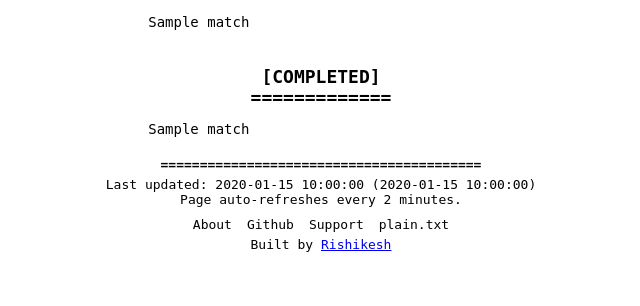
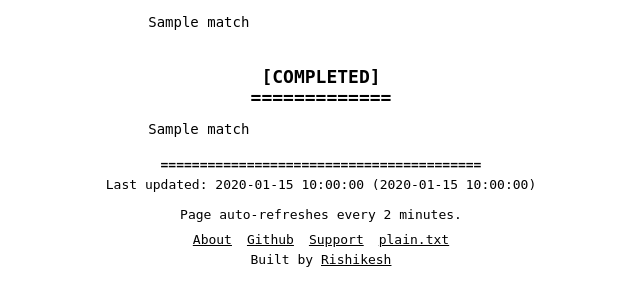
Before and after one commit to rishikeshsreehari/criclite, a FastAPI app: template app/templates/index.html in a window 1280 px wide. Shown: the part 259-565 px from the top of the page, without its empty margins (319-959 px from the left). Run offline with FastAPI, Linux system fonts and the light colour scheme; the template is opened without the code that fills it: most values are stand-ins (such as "Sample title", 1, 10 or a date in 2020); some libraries are stand-ins or nearby versions.

Commit message:
Footer link styling fixes

```diff
--- a/app/templates/index.html
+++ b/app/templates/index.html
@@ -28,7 +28,6 @@
             max-width: 100%;
             overflow-x: hidden;
         }
-        /* Enhanced title styling */
         .site-title {
             font-size: 28px;
             font-weight: bold;
@@ -84,10 +83,11 @@
         }
         .footer-links a {
             color: #000;
-            text-decoration: none;
+            text-decoration: underline;
         }
+
         .footer-links a:hover {
-            text-decoration: underline;
+            text-decoration: none ;
         }
         .builder {
             margin-top: 5px;
@@ -160,6 +160,7 @@
 =========================================</pre>
         <pre>
 Last updated: {{ last_updated }} ({{ time_ago }})
+{% if next_update_mins > 0 %}Next update in approximately {{ next_update_mins }} minutes.{% endif %}
 Page auto-refreshes every 2 minutes.</pre>
 
         <div class="footer-links">
@@ -170,7 +171,7 @@ Page auto-refreshes every 2 minutes.</pre>
         </div>
 
         <div class="builder">
-            Built by <a href="https://rishikeshs.com?utm_source=criclite.com" target="_blank">Rishikesh</a>
+            Built by <a href="https://rishikeshs.com?utm_source=criclite.com" target="_blank" style="text-decoration: underline; color: black;">Rishikesh</a>
         </div>
     </div>
 </body>
```
